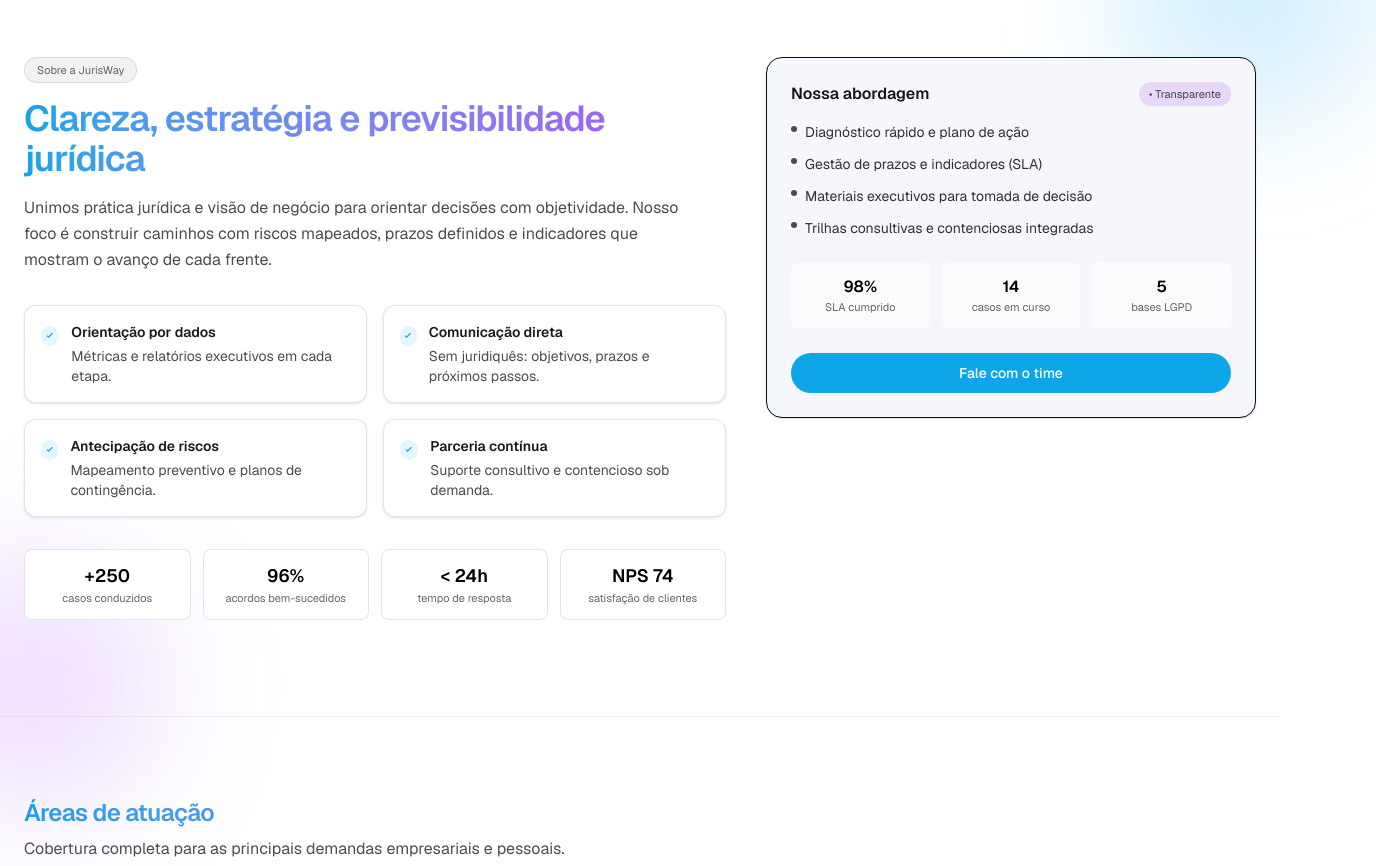
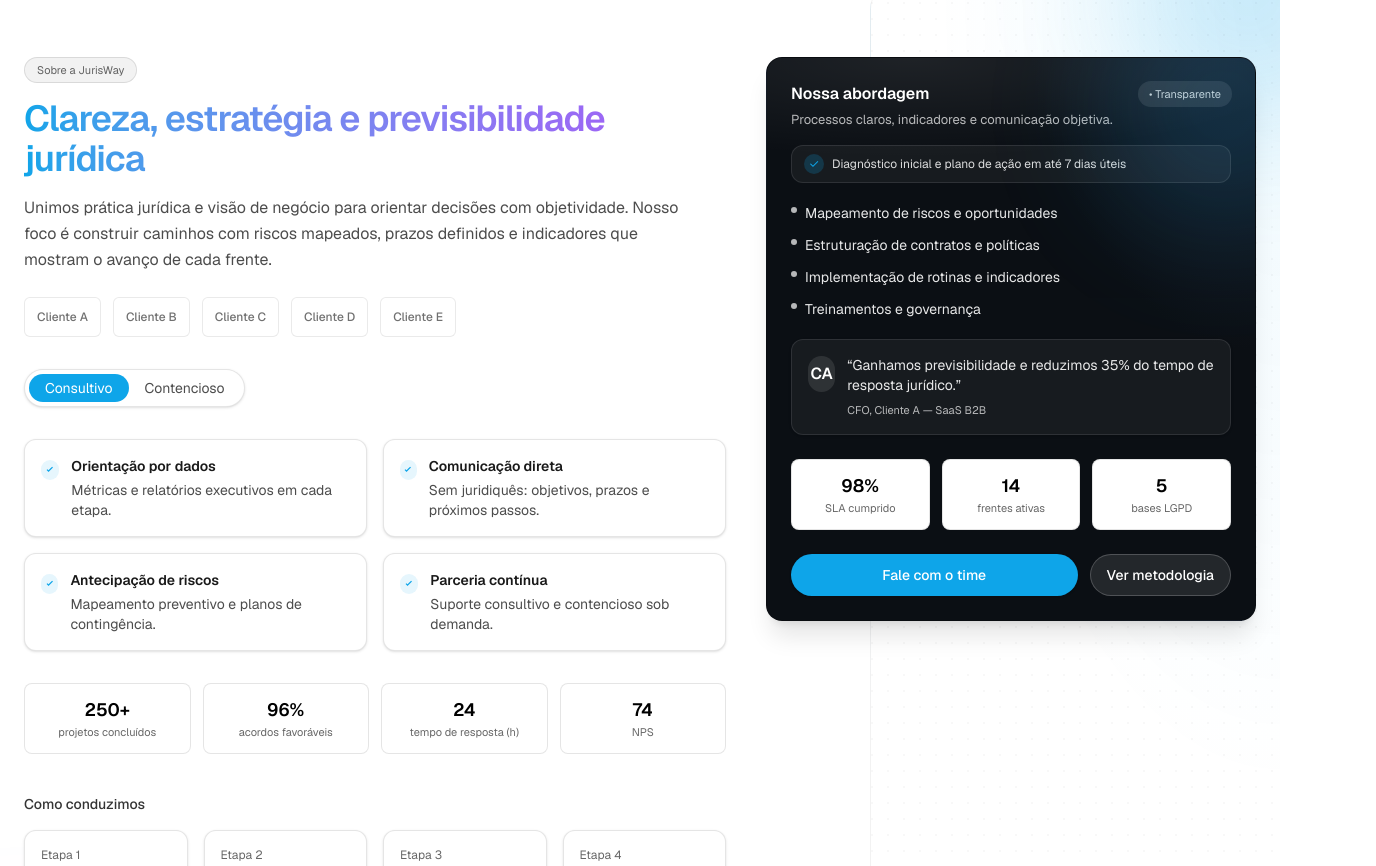
Before and after one commit to pedroavv1914/landingpage-jurisway, a Next.js app: page / in a window 1280 px wide. Shown: the part 1194-2060 px from the top of the page, 1376 px wide, since content can reach past the window. Built offline with nearby package versions, Linux system fonts and the light colour scheme.

Commit message:
feat: create initial landing page components and layout

```diff
--- a/src/components/About.tsx
+++ b/src/components/About.tsx
@@ -1,11 +1,108 @@
+"use client";
+
+import { useEffect, useMemo, useState } from "react";
+
+type Kpi = { k: string; l: string; value?: number };
+
+function useCountUp(target: number, duration = 1200) {
+  const [val, setVal] = useState(0);
+  useEffect(() => {
+    let raf = 0;
+    const start = performance.now();
+    const tick = (now: number) => {
+      const p = Math.min(1, (now - start) / duration);
+      setVal(Math.floor(target * (1 - Math.pow(1 - p, 3)))); // easeOutCubic
+      if (p < 1) raf = requestAnimationFrame(tick);
+    };
+    raf = requestAnimationFrame(tick);
+    return () => cancelAnimationFrame(raf);
+  }, [target, duration]);
+  return val;
+}
+
+function KpiCard({ label, value, suffix = "" }: { label: string; value: number; suffix?: string }) {
+  const n = useCountUp(value);
+  return (
+    <div className="rounded-lg border border-black/10 bg-white p-3 text-center transition hover:shadow-md">
+      <div className="text-lg font-semibold text-black">
+        {n}
+        {suffix}
+      </div>
+      <div className="text-[11px] text-black/60">{label}</div>
+    </div>
+  );
+}
+
+function LogoBadge({ text }: { text: string }) {
+  return (
+    <div className="h-10 rounded-md border border-black/10 bg-white/70 px-3 inline-flex items-center text-xs font-medium text-black/70">
+      {text}
+    </div>
+  );
+}
+
 export default function About() {
+  const [mode, setMode] = useState<"consultivo" | "contencioso">("consultivo");
+  const [showModal, setShowModal] = useState(false);
+
+  const values = [
+    { t: "Orientação por dados", d: "Métricas e relatórios executivos em cada etapa." },
+    { t: "Comunicação direta", d: "Sem juridiquês: objetivos, prazos e próximos passos." },
+    { t: "Antecipação de riscos", d: "Mapeamento preventivo e planos de contingência." },
+    { t: "Parceria contínua", d: "Suporte consultivo e contencioso sob demanda." },
+  ];
+
+  const approachByMode: Record<typeof mode, string[]> = {
+    consultivo: [
+      "Mapeamento de riscos e oportunidades",
+      "Estruturação de contratos e políticas",
+      "Implementação de rotinas e indicadores",
+      "Treinamentos e governança",
+    ],
+    contencioso: [
+      "Análise de viabilidade e tese",
+      "Plano processual e documentação",
+      "Acordos estratégicos e audiências",
+      "Gestão de prazos e recursos",
+    ],
+  };
+
+  const kpis: Record<typeof mode, { value: number; label: string; suffix?: string }[]> = {
+    consultivo: [
+      { value: 250, label: "projetos concluídos", suffix: "+" },
+      { value: 96, label: "acordos favoráveis", suffix: "%" },
+      { value: 24, label: "tempo de resposta (h)" },
+      { value: 74, label: "NPS" },
+    ],
+    contencioso: [
+      { value: 128, label: "casos ativos" },
+      { value: 92, label: "êxito em audiências", suffix: "%" },
+      { value: 14, label: "processos em curso" },
+      { value: 5, label: "bases LGPD" },
+    ],
+  };
+
+  const cases = useMemo(
+    () => [
+      { r: "Acordo extrajudicial em 15 dias", s: "SaaS B2B" },
+      { r: "Redução de risco trabalhista em 38%", s: "Varejo" },
+      { r: "Contratos padronizados em 30 dias", s: "Fintech" },
+    ],
+    []
+  );
+
   return (
-    <section id="sobre" className="relative border-t border-black/5 bg-white">
+    <section id="sobre" data-surface="light" className="relative border-t border-black/5 bg-white overflow-hidden">
       {/* Decorative background */}
       <div aria-hidden className="pointer-events-none absolute inset-0">
         <div className="absolute -top-24 -right-24 h-64 w-64 rounded-full bg-[color:color-mix(in_oklab,var(--brand)_18%,transparent)] blur-3xl" />
         <div className="absolute -bottom-24 -left-24 h-64 w-64 rounded-full bg-[color:color-mix(in_oklab,var(--accent)_18%,transparent)] blur-3xl" />
         <div className="absolute inset-0 opacity-[0.04] bg-[radial-gradient(600px_200px_at_20%_-40%,#000_10%,transparent_60%)]" />
+      </div>
+      {/* Right decorative rail to fill whitespace on large screens */}
+      <div aria-hidden className="pointer-events-none absolute inset-y-0 right-0 hidden lg:block w-[32%]">
+        <div className="absolute inset-y-6 right-0 w-full rounded-l-3xl border-l border-black/5 bg-[radial-gradient(140%_120%_at_100%_0%,rgba(14,165,233,0.07),transparent_60%)]" />
+        <div className="absolute inset-y-6 right-0 w-full rounded-l-3xl opacity-50 [background-image:radial-gradient(circle_at_2px_2px,rgba(0,0,0,0.06)_1px,transparent_1px)] [background-size:16px_16px]" />
       </div>
 
       <div className="relative mx-auto max-w-7xl px-6 py-24">
@@ -19,15 +116,35 @@
               com riscos mapeados, prazos definidos e indicadores que mostram o avanço de cada frente.
             </p>
 
+            {/* Logos row */}
+            <div className="mt-6 flex flex-wrap items-center gap-3 opacity-80">
+              {"ABCDE".split("").map((c) => (
+                <LogoBadge key={c} text={`Cliente ${c}`} />
+              ))}
+            </div>
+
+            {/* Toggle */}
+            <div className="mt-8 inline-flex rounded-full border border-black/10 bg-white p-1 text-sm shadow-sm">
+              {([
+                { id: "consultivo", label: "Consultivo" },
+                { id: "contencioso", label: "Contencioso" },
+              ] as const).map((t) => (
+                <button
+                  key={t.id}
+                  onClick={() => setMode(t.id)}
+                  className={`relative rounded-full px-4 py-1 transition ${
+                    mode === t.id ? "bg-[var(--brand)] text-white" : "text-black/70 hover:bg-black/5"
+                  }`}
+                >
+                  {t.label}
+                </button>
+              ))}
+            </div>
+
             {/* Values */}
             <ul className="mt-8 grid gap-4 sm:grid-cols-2">
-              {[
-                { t: "Orientação por dados", d: "Métricas e relatórios executivos em cada etapa." },
-                { t: "Comunicação direta", d: "Sem juridiquês: objetivos, prazos e próximos passos." },
-                { t: "Antecipação de riscos", d: "Mapeamento preventivo e planos de contingência." },
-                { t: "Parceria contínua", d: "Suporte consultivo e contencioso sob demanda." },
-              ].map((v) => (
-                <li key={v.t} className="flex items-start gap-3 rounded-xl border border-black/10 bg-white p-4 shadow-sm">
+              {values.map((v) => (
+                <li key={v.t} className="flex items-start gap-3 rounded-xl border border-black/10 bg-white p-4 shadow-sm transition hover:shadow-md">
                   <span className="mt-1 inline-grid h-5 w-5 place-items-center rounded-full bg-[var(--brand)]/10 text-[var(--brand)]">
                     <svg width="12" height="12" viewBox="0 0 20 20" fill="currentColor"><path d="M7.5 13.2 4.3 10l1.4-1.4 1.8 1.8 6-6L15 5.8z"/></svg>
                   </span>
@@ -39,17 +156,38 @@
               ))}
             </ul>
 
-            {/* Badges / stats */}
+            {/* KPIs animated */}
             <div className="mt-8 grid grid-cols-2 gap-3 sm:grid-cols-4">
-              {[
-                { k: "+250", l: "casos conduzidos" },
-                { k: "96%", l: "acordos bem-sucedidos" },
-                { k: "< 24h", l: "tempo de resposta" },
-                { k: "NPS 74", l: "satisfação de clientes" },
-              ].map((s) => (
-                <div key={s.k} className="rounded-lg border border-black/10 bg-white p-3 text-center">
-                  <div className="text-lg font-semibold text-black">{s.k}</div>
-                  <div className="text-[11px] text-black/60">{s.l}</div>
+              {kpis[mode].map((it) => (
+                <div key={it.label} className="group relative">
+                  <KpiCard value={it.value} suffix={it.suffix} label={it.label} />
+                  <div className="pointer-events-none absolute -top-7 left-1/2 -translate-x-1/2 whitespace-nowrap rounded border border-black/10 bg-white px-2 py-1 text-[10px] text-black/70 opacity-0 shadow-sm transition group-hover:opacity-100">
+                    {mode === "consultivo" ? "Dados últimos 12 meses" : "Dados em tempo real"}
+                  </div>
+                </div>
+              ))}
+            </div>
+
+            {/* Timeline */}
+            <div className="mt-10">
+              <div className="text-sm font-medium text-black/80">Como conduzimos</div>
+              <ol className="mt-4 grid grid-cols-2 gap-4 sm:grid-cols-4">
+                {["Descoberta", "Plano", "Execução", "Resultados"].map((step, i) => (
+                  <li key={step} className="relative rounded-xl border border-black/10 bg-white p-4 shadow-sm">
+                    <div className="text-xs text-black/60">Etapa {i + 1}</div>
+                    <div className="mt-1 font-semibold text-black">{step}</div>
+                    <div className="absolute inset-x-0 -bottom-0.5 mx-4 h-0.5 bg-gradient-to-r from-[var(--brand)] to-[var(--accent)]" />
+                  </li>
+                ))}
+              </ol>
+            </div>
+
+            {/* Mini cases */}
+            <div className="mt-8 grid gap-3 sm:grid-cols-3">
+              {cases.map((c) => (
+                <div key={c.r} className="rounded-xl border border-black/10 bg-white p-4 text-sm shadow-sm transition hover:shadow-md">
+                  <div className="font-medium text-black/90">{c.r}</div>
+                  <div className="mt-1 text-[11px] text-black/60">Setor: {c.s}</div>
                 </div>
               ))}
             </div>
@@ -57,44 +195,97 @@
 
           {/* Right: sticky approach card */}
           <div className="lg:col-span-5">
-            <div className="lg:sticky lg:top-28 rounded-2xl border border-[color:color-mix(in_oklab,var(--brand)_25%,black)] bg-[var(--muted)] p-6 shadow-sm">
-              <div className="flex items-center justify-between">
-                <h3 className="text-base font-semibold">Nossa abordagem</h3>
-                <span className="inline-flex items-center gap-1 rounded-full bg-[color:color-mix(in_oklab,var(--accent)_20%,transparent)] px-2.5 py-1 text-[11px] text-black/70">• Transparente</span>
+            <div className="relative overflow-hidden lg:sticky lg:top-24 rounded-2xl border border-black/20 bg-[radial-gradient(80%_120%_at_100%_-20%,#1e293b_0%,#0b0f14_60%)] p-6 shadow-xl">
+              {/* Texture + glow */}
+              <div aria-hidden className="pointer-events-none absolute -top-20 -right-24 h-64 w-64 rounded-full bg-[color:color-mix(in_oklab,var(--brand)_35%,transparent)] blur-3xl opacity-40" />
+              <div aria-hidden className="pointer-events-none absolute inset-0 opacity-[0.08] bg-[radial-gradient(400px_100px_at_30%_0%,#fff,transparent)]" />
+
+              {/* Header */}
+              <div className="flex items-start justify-between">
+                <div>
+                  <h3 className="text-base font-semibold text-white">Nossa abordagem</h3>
+                  <p className="mt-1 text-[13px] text-white/70">Processos claros, indicadores e comunicação objetiva.</p>
+                </div>
+                <span className="inline-flex items-center gap-1 rounded-full bg-white/10 px-2.5 py-1 text-[11px] text-white/80 ring-1 ring-white/10">• Transparente</span>
               </div>
 
-              <ul className="mt-4 grid gap-3 text-sm">
-                {[
-                  "Diagnóstico rápido e plano de ação",
-                  "Gestão de prazos e indicadores (SLA)",
-                  "Materiais executivos para tomada de decisão",
-                  "Trilhas consultivas e contenciosas integradas",
-                ].map((i) => (
+              {/* Guarantee banner */}
+              <div className="mt-4 rounded-xl border border-white/10 bg-white/5 px-3 py-2 text-[12px] text-white/85">
+                <span className="mr-2 inline-grid h-5 w-5 place-items-center rounded-full bg-[var(--brand)]/20 text-[var(--brand)]">✓</span>
+                Diagnóstico inicial e plano de ação em até 7 dias úteis
+              </div>
+
+              {/* Checklist */}
+              <ul className="mt-5 grid gap-3 text-sm">
+                {approachByMode[mode].map((i) => (
                   <li key={i} className="flex items-start gap-2">
-                    <span className="mt-1 h-1.5 w-1.5 rounded-full bg-black/70" />
-                    <span className="text-black/80">{i}</span>
+                    <span className="mt-1 h-1.5 w-1.5 rounded-full bg-white/70" />
+                    <span className="text-white/90">{i}</span>
                   </li>
                 ))}
               </ul>
 
+              {/* Testimonial compact */}
+              <div className="mt-5 rounded-xl border border-white/10 bg-white/5 p-4 shadow-sm">
+                <div className="flex items-start gap-3">
+                  <div className="grid h-9 w-9 place-items-center rounded-full bg-white/10 text-white font-semibold">CA</div>
+                  <div className="text-sm">
+                    <p className="text-white/90 leading-snug">“Ganhamos previsibilidade e reduzimos 35% do tempo de resposta jurídico.”</p>
+                    <div className="mt-2 text-[11px] text-white/70">CFO, Cliente A — SaaS B2B</div>
+                  </div>
+                </div>
+              </div>
+
               <div className="mt-6 grid grid-cols-3 gap-3">
-                {[
-                  { k: "98%", l: "SLA cumprido" },
-                  { k: "14", l: "casos em curso" },
-                  { k: "5", l: "bases LGPD" },
-                ].map((m) => (
-                  <div key={m.k} className="rounded-lg border border-white/20 bg-white/50 p-3 text-center">
-                    <div className="text-base font-semibold text-black">{m.k}</div>
-                    <div className="text-[11px] text-black/60">{m.l}</div>
-                  </div>
+                {(mode === "consultivo"
+                  ? [
+                      { value: 98, label: "SLA cumprido", suffix: "%" },
+                      { value: 14, label: "frentes ativas" },
+                      { value: 5, label: "bases LGPD" },
+                    ]
+                  : [
+                      { value: 86, label: "êxito em acordos", suffix: "%" },
+                      { value: 12, label: "audiências/mês" },
+                      { value: 2, label: "recursos pendentes" },
+                    ]
+                ).map((m) => (
+                  <KpiCard key={m.label} value={m.value} suffix={m.suffix} label={m.label} />
                 ))}
               </div>
 
-              <a href="#contato" className="mt-6 inline-flex w-full items-center justify-center rounded-full bg-[var(--brand)] px-5 py-2.5 text-sm font-medium text-white hover:bg-[var(--brand-600)]">Fale com o time</a>
+              <div className="mt-6 flex gap-3">
+                <a href="#contato" className="inline-flex flex-1 items-center justify-center rounded-full bg-[var(--brand)] px-5 py-2.5 text-sm font-medium text-white hover:bg-[var(--brand-600)] shadow-sm">Fale com o time</a>
+                <button onClick={() => setShowModal(true)} className="inline-flex items-center justify-center rounded-full border border-white/20 bg-white/10 px-4 py-2.5 text-sm font-medium text-white hover:bg-white/15">
+                  Ver metodologia
+                </button>
+              </div>
             </div>
           </div>
         </div>
       </div>
+
+      {/* Modal */}
+      {showModal && (
+        <div className="fixed inset-0 z-50 grid place-items-center bg-black/50 p-4" role="dialog" aria-modal="true">
+          <div className="w-full max-w-lg rounded-2xl border border-black/10 bg-white p-6 shadow-xl">
+            <div className="flex items-start justify-between">
+              <h3 className="text-lg font-semibold">Nossa metodologia</h3>
+              <button onClick={() => setShowModal(false)} className="rounded-md p-1 text-black/60 hover:bg-black/5" aria-label="Fechar">✕</button>
+            </div>
+            <ol className="mt-4 list-decimal pl-5 text-sm text-black/80 space-y-2">
+              <li>Imersão inicial e mapeamento de stakeholders</li>
+              <li>Definição de objetivos e indicadores</li>
+              <li>Plano de execução com frentes paralelas</li>
+              <li>Revisões quinzenais com materiais executivos</li>
+              <li>Encerramento com lições aprendidas e próximos passos</li>
+            </ol>
+            <div className="mt-6 flex justify-end gap-2">
+              <button onClick={() => setShowModal(false)} className="rounded-full border border-black/15 bg-white px-4 py-2 text-sm hover:bg-black/5">Fechar</button>
+              <a href="#contato" onClick={() => setShowModal(false)} className="rounded-full bg-[var(--brand)] px-4 py-2 text-sm font-medium text-white hover:bg-[var(--brand-600)]">Falar com o time</a>
+            </div>
+          </div>
+        </div>
+      )}
     </section>
   );
 }
```
